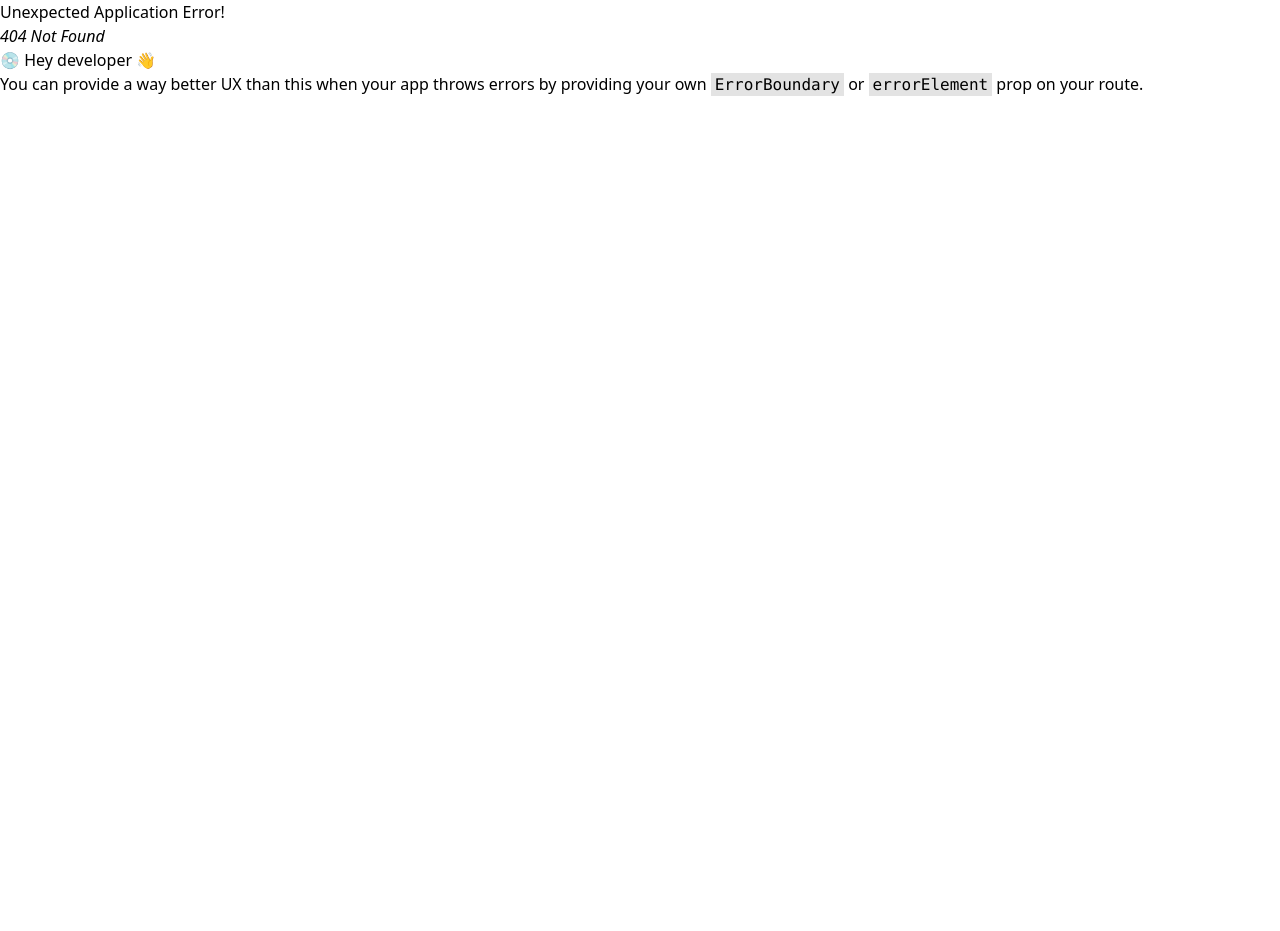
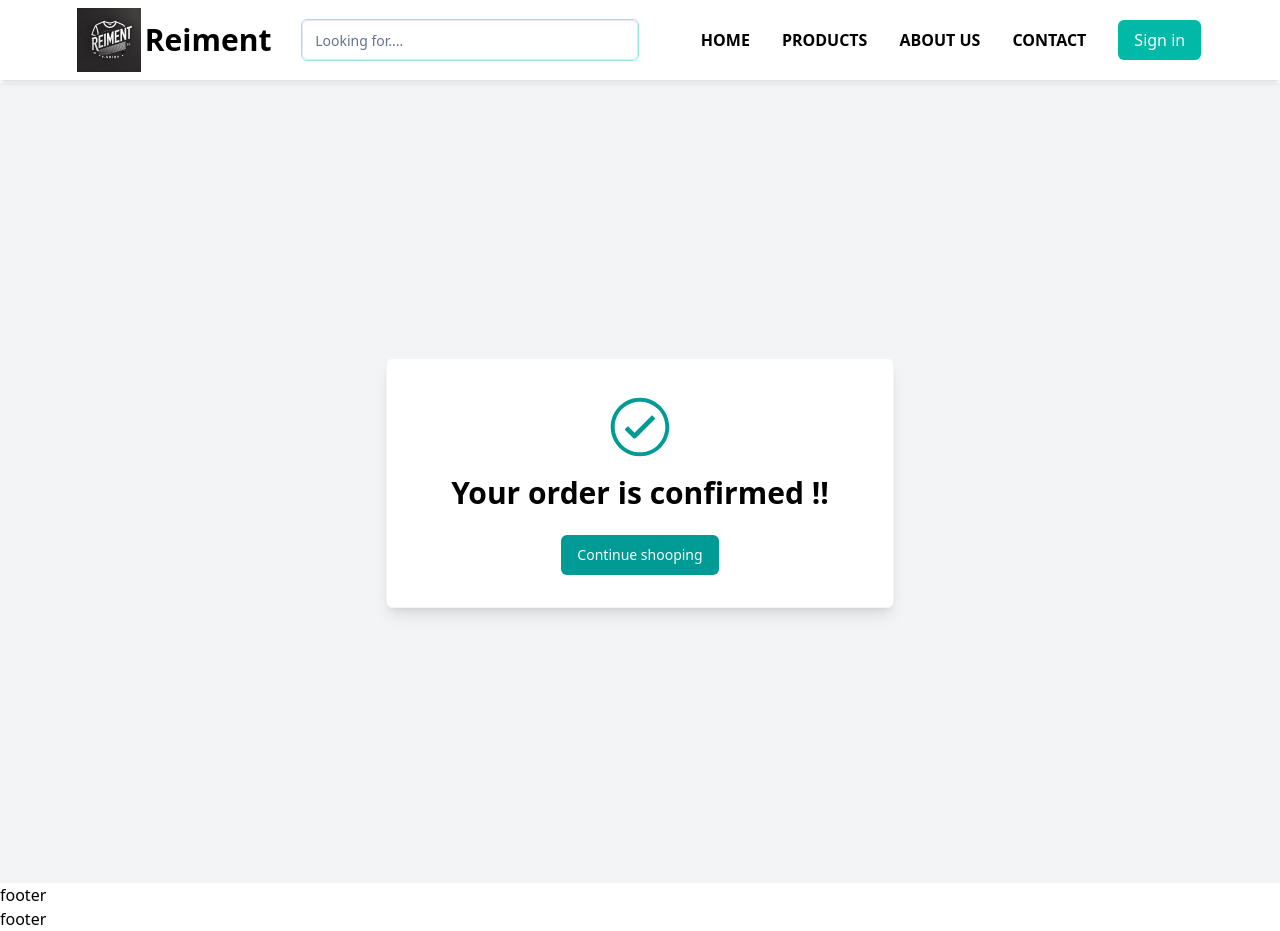
Before and after one commit to MoniruzzamanBillal/reiment-l2-client, a React (Vite) app: page /order-success in a window 1280 px wide. Before the commit this address had no page. Before the commit the page ends 800 px from the top, so only its background shows below. Built offline with nearby package versions, Linux system fonts and the light colour scheme; no server answers.

Commit message:
order success page design added

```diff
--- a/src/pages/Checkout.tsx
+++ b/src/pages/Checkout.tsx
@@ -64,7 +64,7 @@ const Checkout = () => {
               <Button
                 className={`px-3 xsm:px-4 sm:px-5 md:px-6 font-semibold text-xs sm:text-sm md:text-base active:scale-95 duration-500 bg-prime50 hover:bg-prime100`}
               >
-                Complete Checkout
+                Place Order
               </Button>
             </ReimentForm>
           </div>
--- /dev/null
+++ b/src/pages/OrderSuccess.tsx
@@ -0,0 +1,36 @@
+import { Button } from "@/components/ui/button";
+import { IoIosCheckmarkCircleOutline } from "react-icons/io";
+import { useNavigate } from "react-router-dom";
+
+const OrderSuccess = () => {
+  const navigate = useNavigate();
+
+  const handleNavigateProduct = () => {
+    navigate("/");
+  };
+
+  return (
+    <div className="OrderSuccessContainer bg-gray-100 ">
+      <div className="OrderSuccessWrapper min-h-screen  flex justify-center items-center   ">
+        <div className="confirmationCard bg-white py-8 px-16 rounded-md shadow-lg border border-gray-100 flex flex-col  justify-center items-center gap-y-3  ">
+          {/* icon starts  */}
+          <div className="icon  text-center flex justify-center items-center ">
+            <IoIosCheckmarkCircleOutline className=" text-7xl text-prime100 " />
+          </div>
+          {/* icon ends  */}
+
+          <p className=" text-3xl font-semibold ">Your order is confirmed !!</p>
+
+          <Button
+            onClick={() => handleNavigateProduct()}
+            className=" mt-3  bg-prime100 hover:bg-prime100 hover:scale-[1.01] hover:shadow-md active:scale-100  "
+          >
+            Continue shooping
+          </Button>
+        </div>
+      </div>
+    </div>
+  );
+};
+
+export default OrderSuccess;
--- a/src/pages/index.tsx
+++ b/src/pages/index.tsx
@@ -22,3 +22,4 @@ export { default as AddProduct } from "./AddProduct";
 export { default as UpdateProduct } from "./UpdateProduct";
 export { default as UserCart } from "./UserCart";
 export { default as Checkout } from "./Checkout";
+export { default as OrderSuccess } from "./OrderSuccess";
--- a/src/routes/router.tsx
+++ b/src/routes/router.tsx
@@ -17,6 +17,7 @@ import {
   ManageVendorShop,
   MonitorReview,
   MonitorTransaction,
+  OrderSuccess,
   UpdateCategory,
   UpdateProduct,
   UpdateProfile,
@@ -43,6 +44,10 @@ const router = createBrowserRouter([
       {
         path: "/checkout",
         element: <Checkout />,
+      },
+      {
+        path: "/order-success",
+        element: <OrderSuccess />,
       },
 
       {
```
